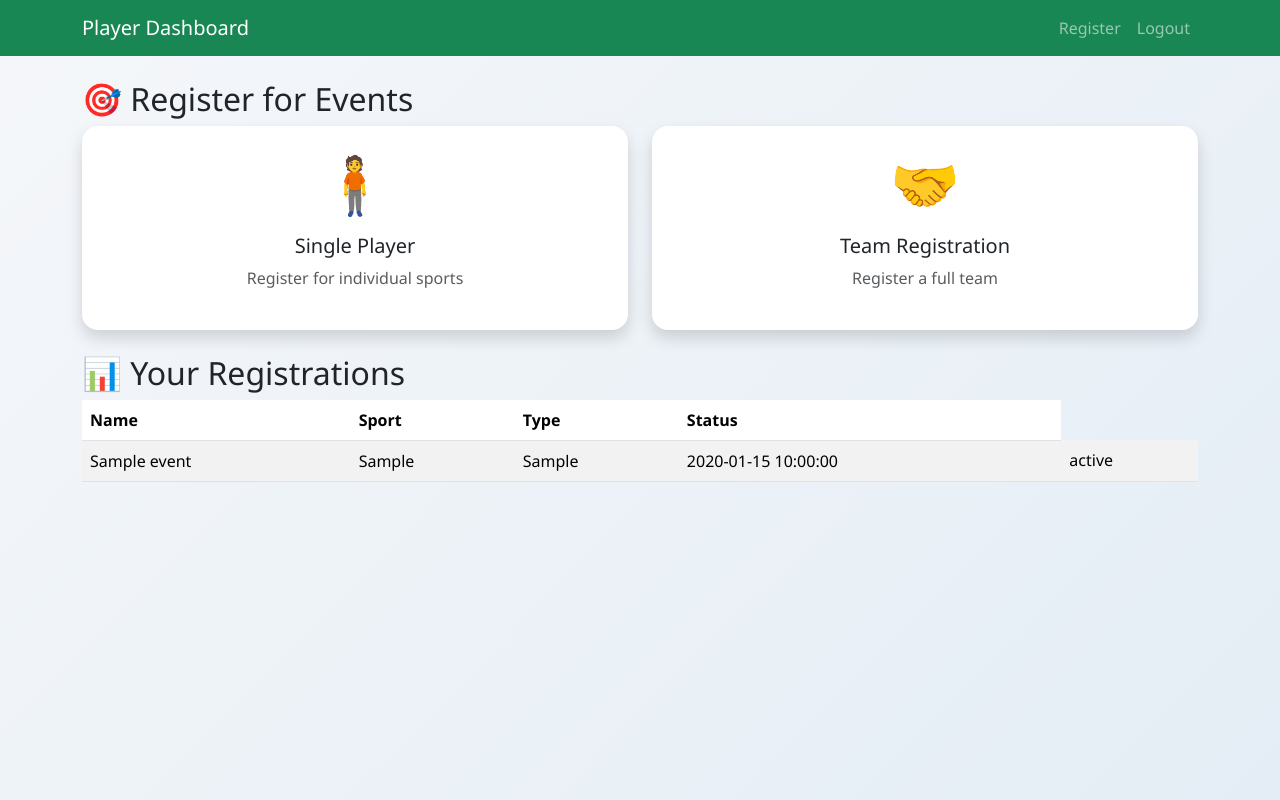
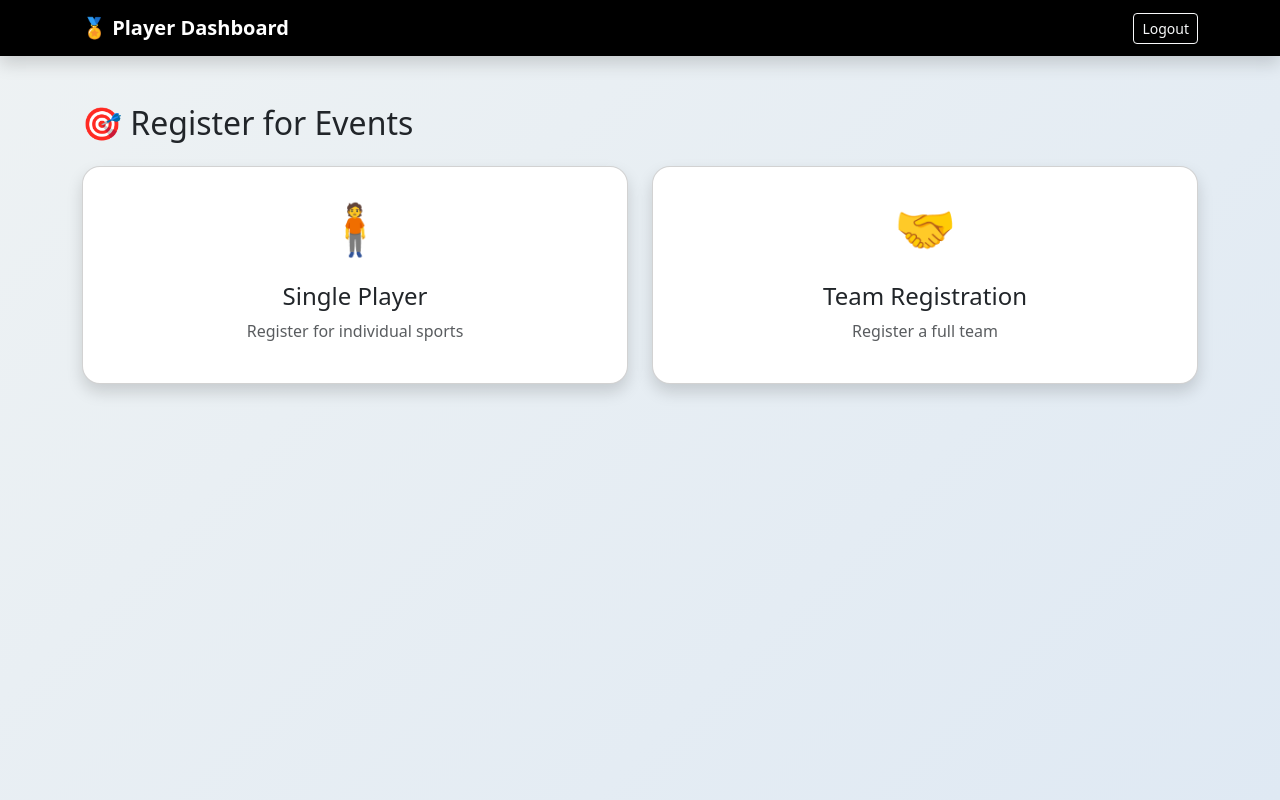
Before and after one commit to skzaid09/sports-portal-supabase, a Flask app: template backend/templates/player/dashboard.html in a window 1280 px wide. Run offline with Flask 3, Linux system fonts and the light colour scheme; the template is opened without the code that fills it: most values are stand-ins (such as "Sample title", 1, 10 or a date in 2020).

Commit message:
player dashboard fix

```diff
--- a/backend/templates/player/dashboard.html
+++ b/backend/templates/player/dashboard.html
@@ -1,4 +1,4 @@
-<!DOCTYPE html>
+<!-- <!DOCTYPE html>
 <html lang="en">
 <head>
   <meta charset="UTF-8">
@@ -89,4 +89,116 @@ document.querySelector("form").addEventListener("submit", async function(e){
 
   <script src="https://cdn.jsdelivr.net/npm/bootstrap@5.3.2/dist/js/bootstrap.bundle.min.js"></script>
 </body>
+</html> -->
+
+<!DOCTYPE html>
+<html lang="en">
+<head>
+<meta charset="UTF-8">
+<meta name="viewport" content="width=device-width, initial-scale=1.0">
+<title>Player Dashboard</title>
+
+<link href="https://cdn.jsdelivr.net/npm/bootstrap@5.3.2/dist/css/bootstrap.min.css" rel="stylesheet">
+
+<style>
+
+body{
+background: linear-gradient(135deg,#eef2f3,#dfe9f3);
+min-height:100vh;
+}
+
+.navbar{
+background:#000;
+}
+
+.reg-card{
+border-radius:18px;
+transition:0.3s;
+cursor:pointer;
+}
+
+.reg-card:hover{
+transform:translateY(-6px);
+box-shadow:0 10px 25px rgba(0,0,0,0.2);
+}
+
+.icon{
+font-size:50px;
+}
+
+</style>
+
+</head>
+
+<body>
+
+<!-- NAVBAR -->
+
+<nav class="navbar navbar-dark shadow">
+<div class="container">
+
+<span class="navbar-brand fw-bold">
+🏅 Player Dashboard
+</span>
+
+<a href="/" class="btn btn-outline-light btn-sm">
+Logout
+</a>
+
+</div>
+</nav>
+
+
+<div class="container mt-5">
+
+<h2 class="mb-4">🎯 Register for Events</h2>
+
+<div class="row g-4">
+
+<!-- SINGLE PLAYER -->
+
+<div class="col-md-6">
+
+<div class="card reg-card text-center p-4 shadow"
+onclick="window.location='/player/register/single'">
+
+<div class="icon mb-3">🧍</div>
+
+<h4>Single Player</h4>
+
+<p class="text-muted">
+Register for individual sports
+</p>
+
+</div>
+
+</div>
+
+
+<!-- TEAM -->
+
+<div class="col-md-6">
+
+<div class="card reg-card text-center p-4 shadow"
+onclick="window.location='/player/register/team'">
+
+<div class="icon mb-3">🤝</div>
+
+<h4>Team Registration</h4>
+
+<p class="text-muted">
+Register a full team
+</p>
+
+</div>
+
+</div>
+
+</div>
+
+</div>
+
+<script src="https://cdn.jsdelivr.net/npm/bootstrap@5.3.2/dist/js/bootstrap.bundle.min.js"></script>
+
+</body>
 </html>
```
